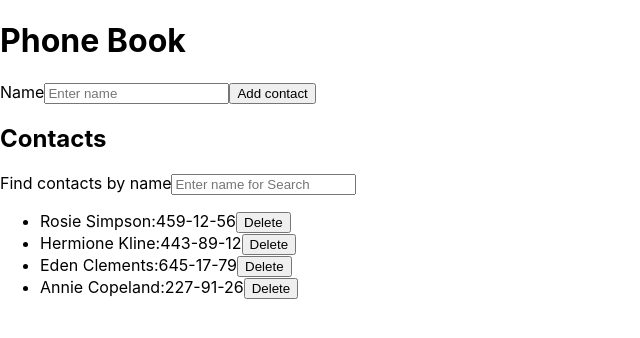
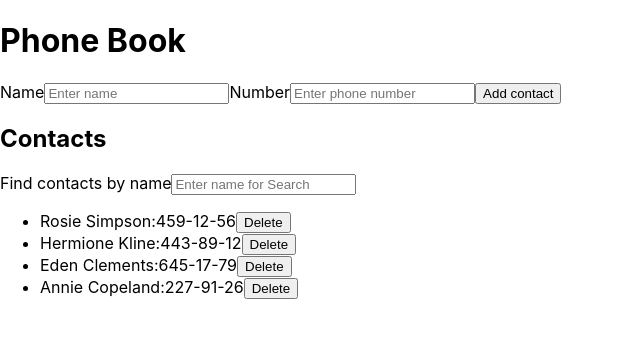
Before and after one commit to IwanovAS/goit-react-hw-06-phonebook, a React (Create React App) app: page / in a window 1280 px wide. Shown: the top 338 px of the page, without its empty margins (0-640 px from the left). Built offline with nearby package versions, Linux system fonts and the light colour scheme.

Commit message:
Update ContactForm.jsx

```diff
--- a/src/components/ContactForm/ContactForm.jsx
+++ b/src/components/ContactForm/ContactForm.jsx
@@ -6,7 +6,7 @@ import { handleAddContact } from 'redux/conttacts/contactsSlice';
 
 function ContactForm() {
   const dispatch = useDispatch();
-  const contacts = useSelector(state => state.contacts.item);
+  const contacts = useSelector(state => state.contacts.items);
   const [form, setForm] = useState({
     name: '',
     number: '',
@@ -56,15 +56,30 @@ function ContactForm() {
 
   return (
     <form onSubmit={handleFormSubmit}>
-      <label htmlFor="">
+      <label htmlFor="name">
         Name
         <input
           type="text"
+          id="name"
           name="name"
           placeholder="Enter name"
           value={name}
           onChange={handleChangeForm}
-          title="The name can only consist of letters, an apostrophe, a dash and spaces. For example Adrian, Jacob Mercer."
+          // pattern="[A-Za-z' ]+"
+          title="The name can only consist of letters, an apostrophe, spaces. For example Adrian, Jacob Mercer."
+          required
+        />
+      </label>
+      <label htmlFor="number">
+        Number
+        <input
+          type="tel"
+          id="number"
+          name="number"
+          placeholder="Enter phone number"
+          value={number}
+          onChange={handleChangeForm}
+          title="The phone number must consist of numbers and can contain spaces, dashes, parentheses and can begin with +"
           required
         />
       </label>
```
